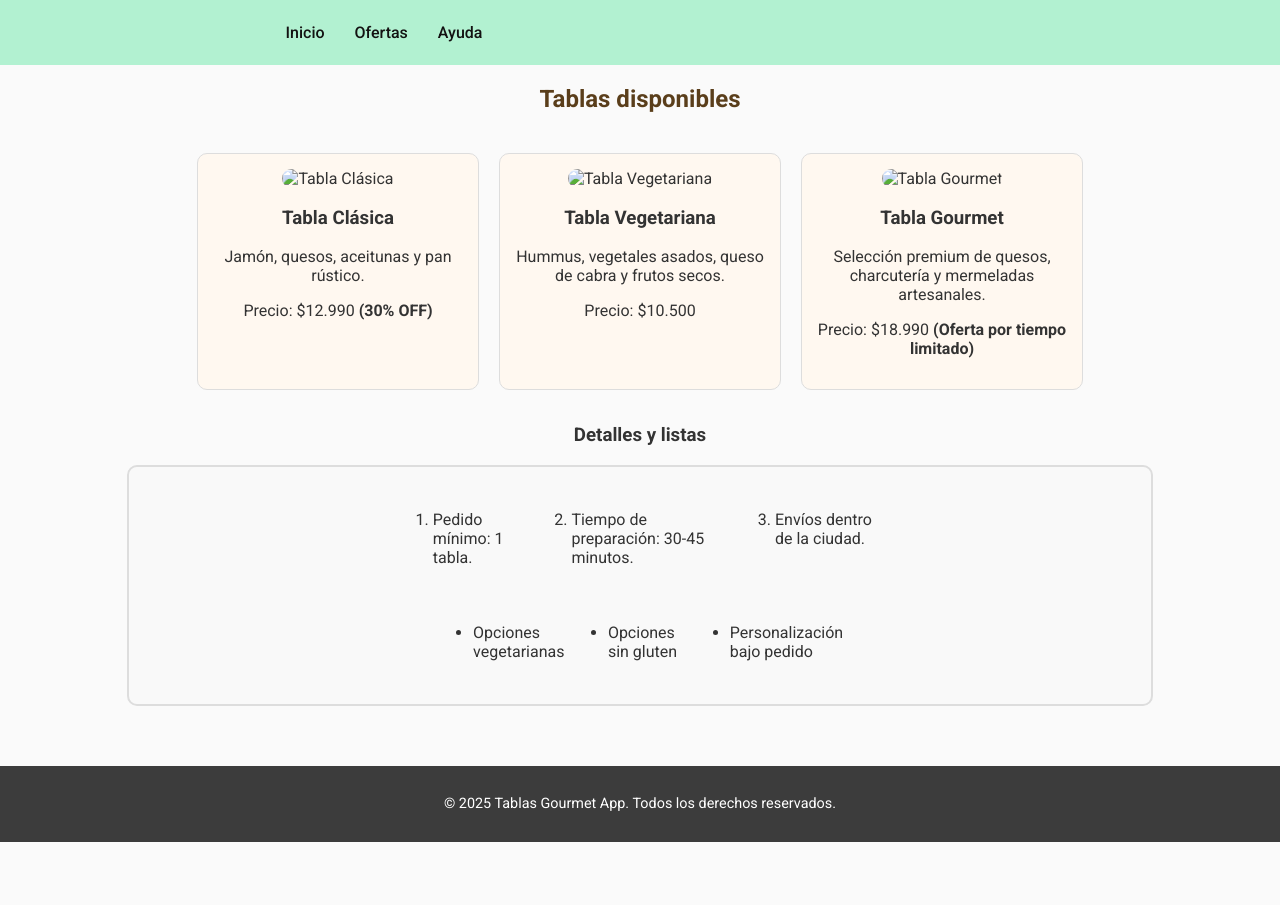
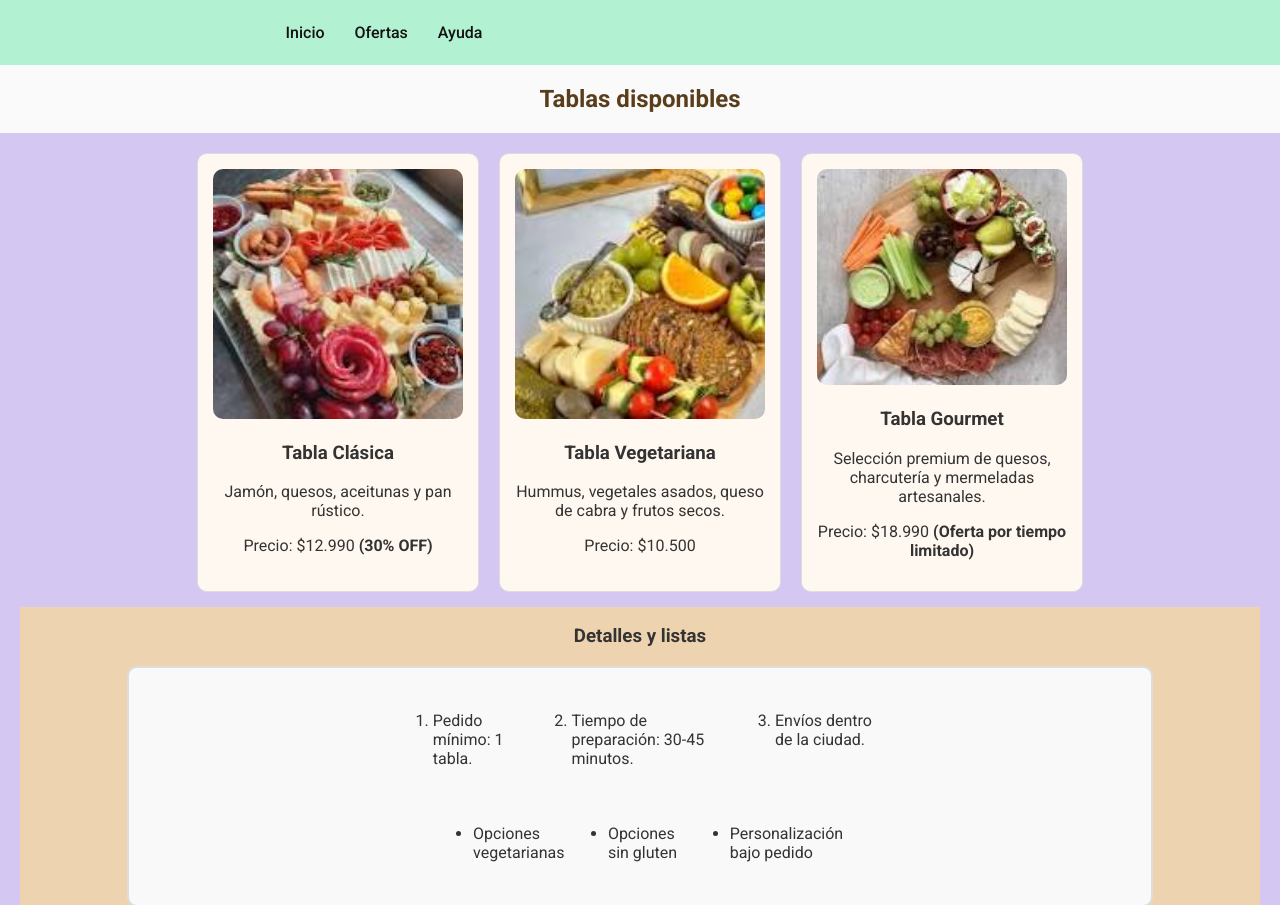
Before and after one commit to oclivar2000/preentrega1-regla-en-line, a plain HTML site: page ofertas.html in a window 1280 px wide. Shown: the top 905 px of the page. Before the commit the page ends 842 px from the top, so only its background shows below. Drawn offline with Linux system fonts and the light colour scheme.

Commit message:
arreglado imagenes de oferta.html

```diff
--- a/estilos2.css
+++ b/estilos2.css
@@ -124,6 +124,7 @@ main h2 {
 
 /* Contenedor de productos */
 .ofertas-list {
+  background-color: #d4c8f3;
   text-align: center;
   padding: 20px;
 }
@@ -157,6 +158,7 @@ main h2 {
   display: flex;
   flex-direction: column;
   align-items: center;
+  background-color: rgb(238, 211, 176);
 }
 
 .separacion-listas {
@@ -183,7 +185,8 @@ ul li {
   margin: 8px 0;
 }
 
-.lista-ol, .lista-ul {
+.lista-ol,
+.lista-ul {
   display: flex;
   justify-content: center;
   gap: 40px;
--- a/ofertas.html
+++ b/ofertas.html
@@ -28,21 +28,21 @@
         <section class="ofertas-list">
             <div class="productos">
                 <article class="producto">
-                    <img src="images/tabla1.jpg" alt="Tabla Clásica" class="product-img">
+                    <img src="images/tabla1.jpeg" alt="Tabla Clásica" class="product-img">
                     <h3>Tabla Clásica</h3>
                     <p>Jamón, quesos, aceitunas y pan rústico.</p>
                     <p>Precio: $12.990 <strong>(30% OFF)</strong></p>
                 </article>
 
                 <article class="producto">
-                    <img src="images/tabla2.jpg" alt="Tabla Vegetariana" class="product-img">
+                    <img src="images/tabla2.jpeg" alt="Tabla Vegetariana" class="product-img">
                     <h3>Tabla Vegetariana</h3>
                     <p>Hummus, vegetales asados, queso de cabra y frutos secos.</p>
                     <p>Precio: $10.500</p>
                 </article>
 
                 <article class="producto">
-                    <img src="images/tabla3.jpg" alt="Tabla Gourmet" class="product-img">
+                    <img src="images/tabla3.jpeg" alt="Tabla Gourmet" class="product-img">
                     <h3>Tabla Gourmet</h3>
                     <p>Selección premium de quesos, charcutería y mermeladas artesanales.</p>
                     <p>Precio: $18.990 <strong>(Oferta por tiempo limitado)</strong></p>
```
